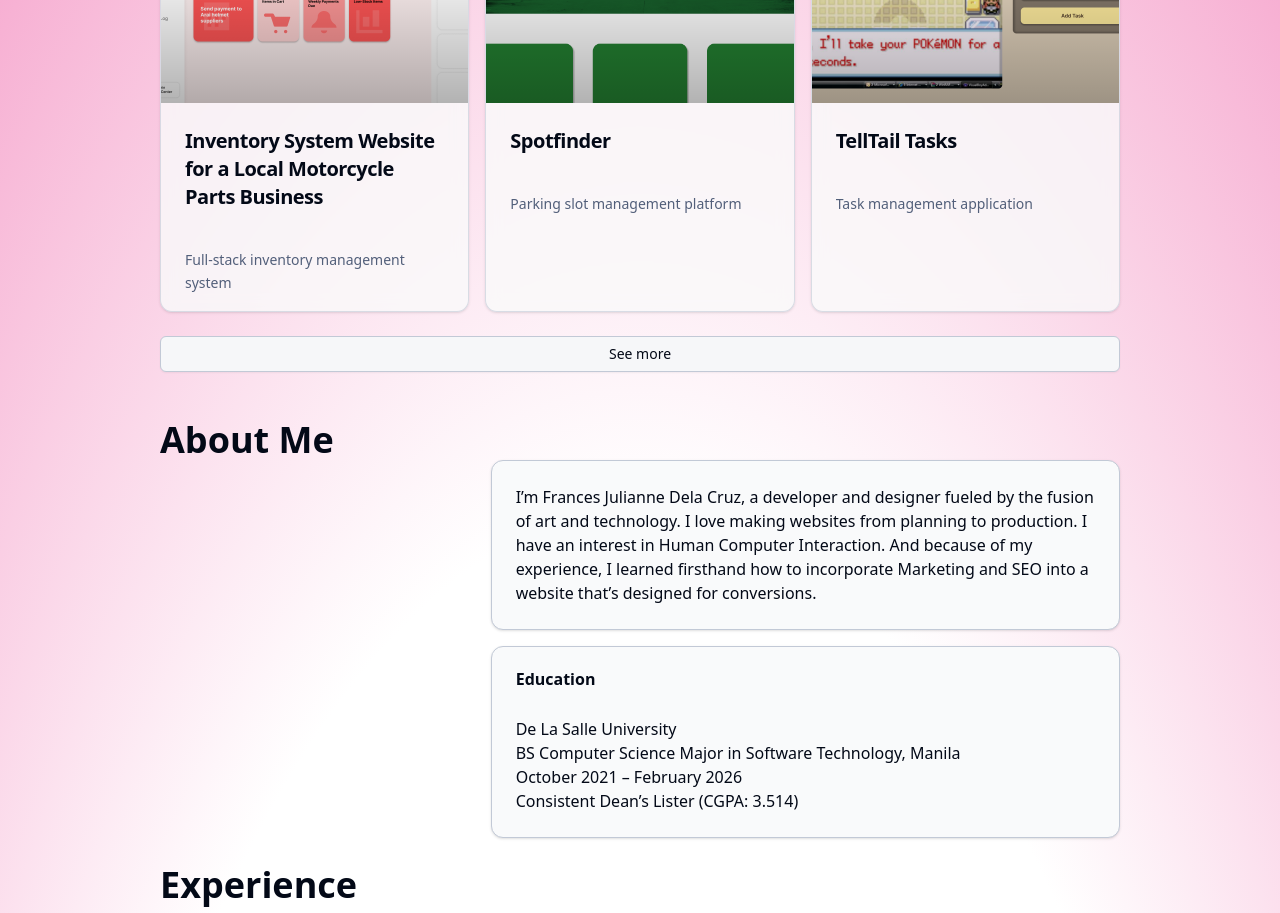
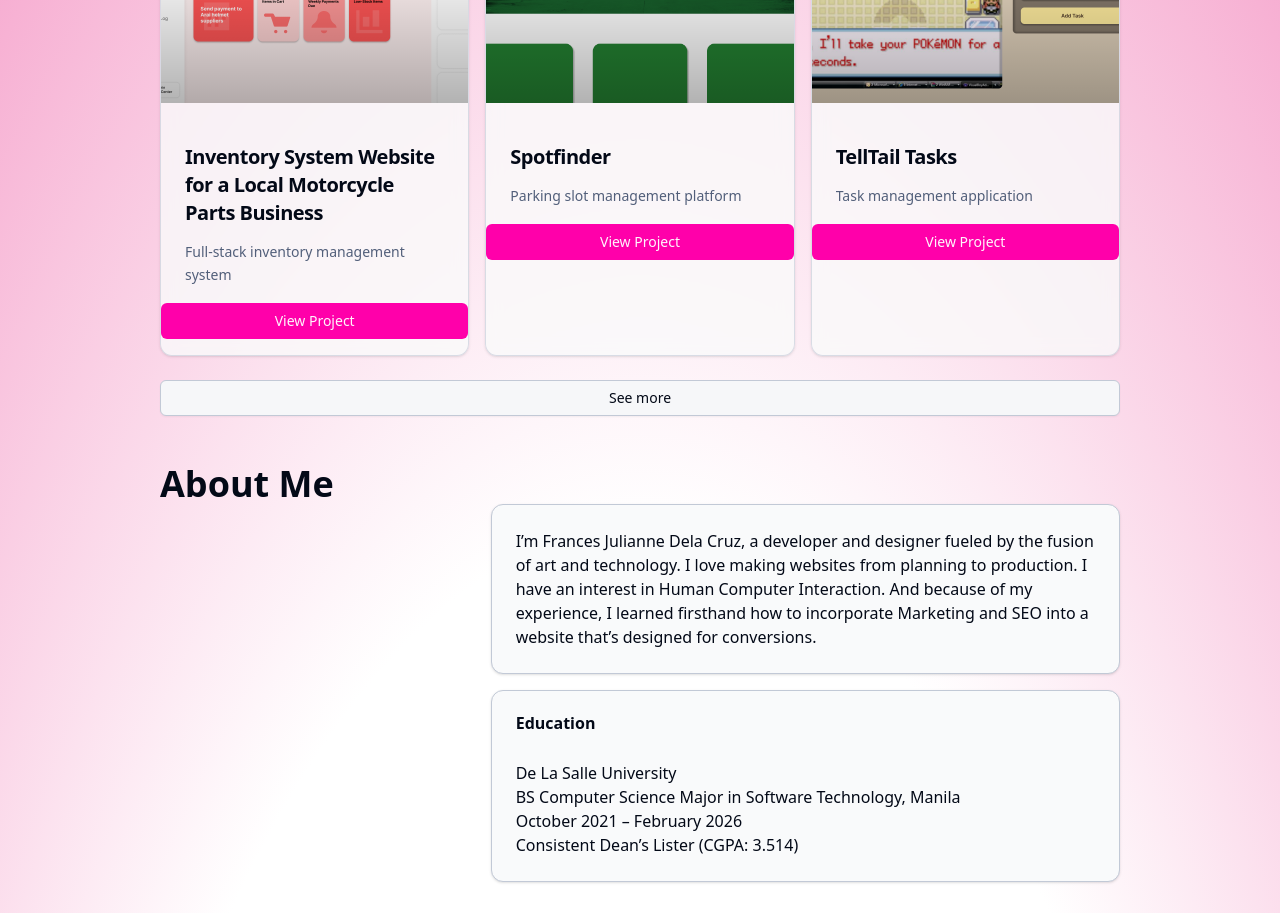
Before and after one commit to frncs-dc/portfolio, a Next.js app: page / in a window 1280 px wide. Shown: the part 800-1713 px from the top of the page. Built offline with nearby package versions, Linux system fonts and the light colour scheme.

Commit message:
feat: added more spacing for the cards and view project button

```diff
--- a/src/components/Project.jsx
+++ b/src/components/Project.jsx
@@ -1,4 +1,5 @@
 import { Card, CardHeader, CardTitle, CardContent } from "@/components/ui/card";
+import { Button } from "@/components/ui/button";
 import Image from "next/image";
 
 export default function Project({ project }) {
@@ -20,6 +21,7 @@
                 </div>
             )}
 
+            <div className="flex flex-col py-4">
                 <CardHeader className="pb-2">
                     <CardTitle className="text-xl font-semibold tracking-tight">
                         {title}
@@ -32,6 +34,8 @@
                         </p>
                     )}
                 </CardContent>
+                <Button>View Project</Button>
+            </div>
         </Card>
     );
 }
```
Lines whose indentation alone changed are shown as unchanged.
